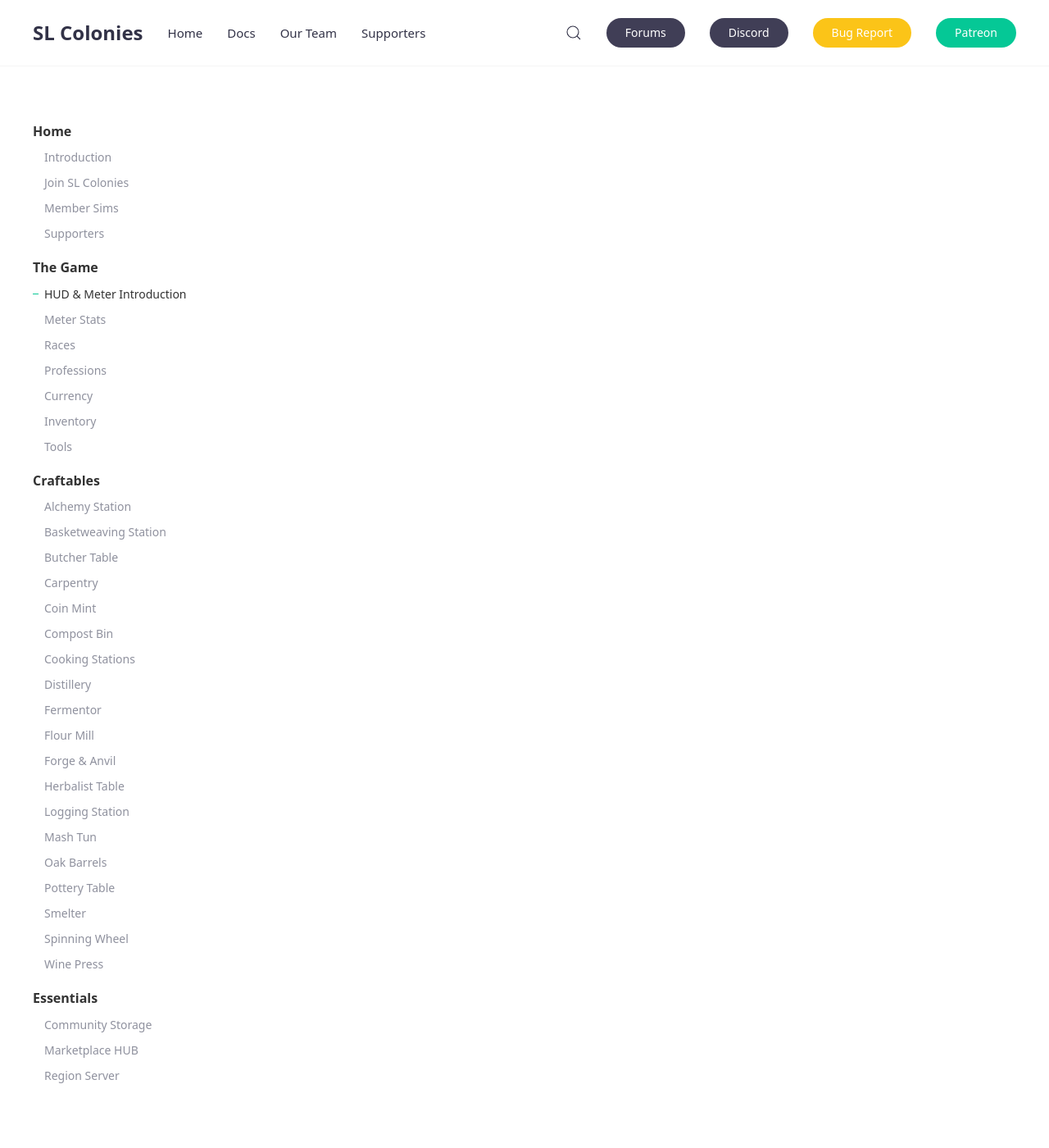
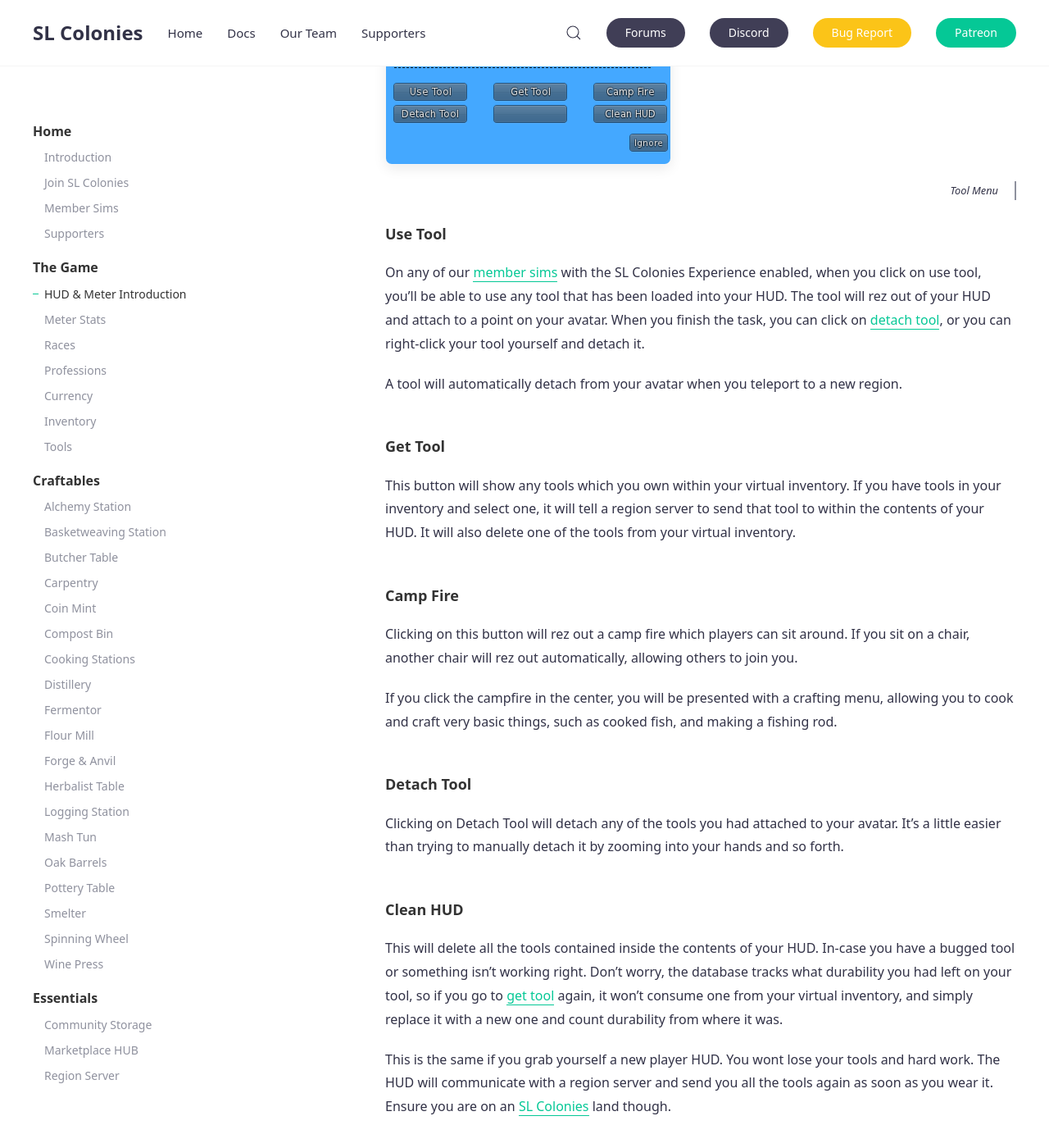
Before and after one commit to SLColonies/Public, a Jekyll site: the page built from _docs/introduction.md, in a window 1280 px wide and 1400 px high, scrolled down 6857 px. Shown: the whole window at 82% size. Built offline with Jekyll 4.4.1, drawn with Linux system fonts in a browser that asks for light colours; comment, search, counter and statistics services are not loaded; some of the changed text lies outside the part shown.

Commit message:
Update introduction.md

```diff
--- a/_docs/introduction.md
+++ b/_docs/introduction.md
@@ -94,3 +94,31 @@
 Sheath: /5 bowsheath
 
 Only one weapon can be drawn at a time.
+
+### Tool Icon
+The tool icon will bring up a menu to do with tools. Tools are required to gather, to farm and to craft on certain stations. Each time you do an action with a tool, one of its durability will be consumed until the tool is considered broken, at which stage you will need to grab another.
+
+For tools to work, you need to be on an SLC region with a region server active and the SL Colonies experience enabled on land.
+
+{% include image.html img="toolmenu.png" alt="Tool Menu" caption="Tool Menu" %}
+
+#### Use Tool
+On any of our [member sims](https://meter.slcolonies.com) with the SL Colonies Experience enabled, when you click on use tool, you'll be able to use any tool that has been loaded into your HUD. The tool will rez out of your HUD and attach to a point on your avatar. When you finish the task, you can click on [detach tool](https://slcolonies.com/docs/introduction/#detach-tool), or you can right-click your tool yourself and detach it.
+
+A tool will automatically detach from your avatar when you teleport to a new region.
+
+#### Get Tool
+This button will show any tools which you own within your virtual inventory. If you have tools in your inventory and select one, it will tell a region server to send that tool to within the contents of your HUD. It will also delete one of the tools from your virtual inventory.
+
+#### Camp Fire
+Clicking on this button will rez out a camp fire which players can sit around. If you sit on a chair, another chair will rez out automatically, allowing others to join you.
+
+If you click the campfire in the center, you will be presented with a crafting menu, allowing you to cook and craft very basic things, such as cooked fish, and making a fishing rod.
+
+#### Detach Tool
+Clicking on Detach Tool will detach any of the tools you had attached to your avatar. It's a little easier than trying to manually detach it by zooming into your hands and so forth.
+
+#### Clean HUD
+This will delete all the tools contained inside the contents of your HUD. In-case you have a bugged tool or something isn't working right. Don't worry, the database tracks what durability you had left on your tool, so if you go to [get tool](https://slcolonies.com/docs/introduction/#get-tool) again, it won't consume one from your virtual inventory, and simply replace it with a new one and count durability from where it was.
+
+This is the same if you grab yourself a new player HUD. You wont lose your tools and hard work. The HUD will communicate with a region server and send you all the tools again as soon as you wear it. Ensure you are on an [SL Colonies](https://meter.slcolonies.com) land though.
```
